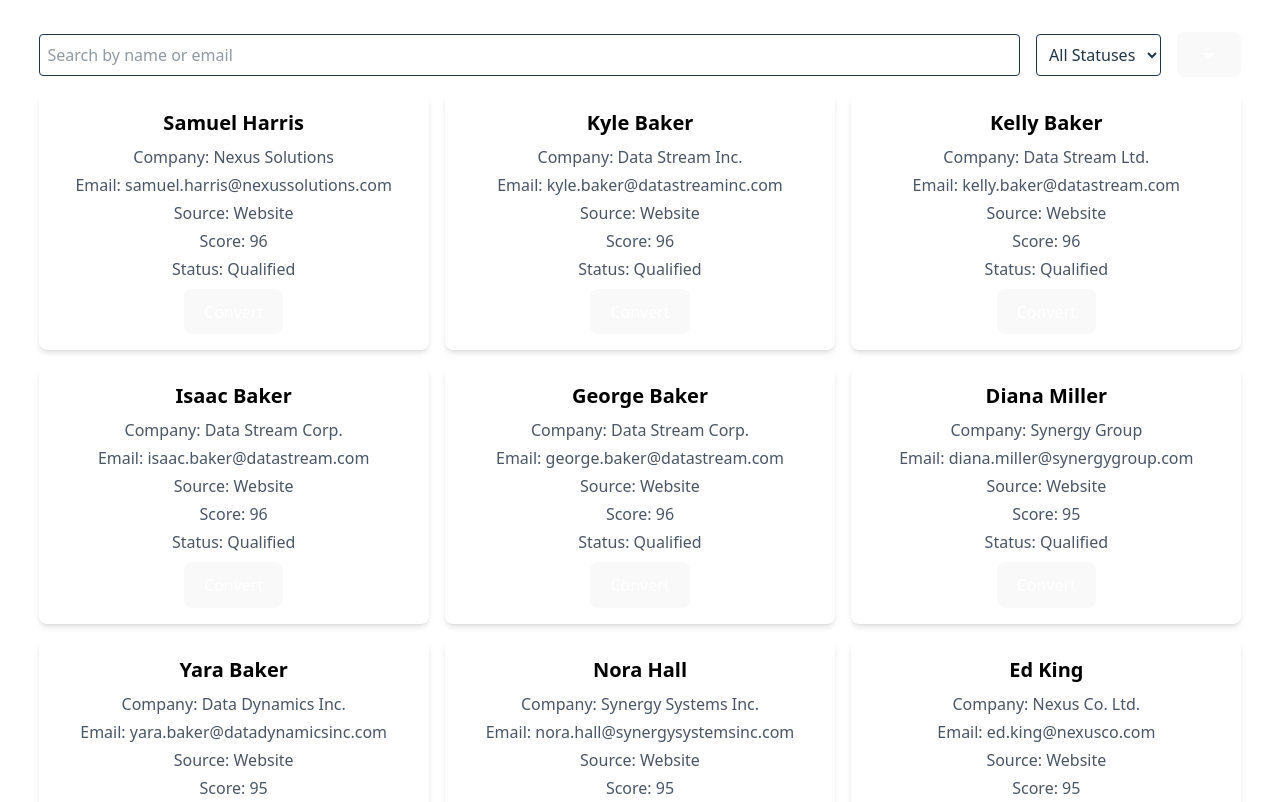
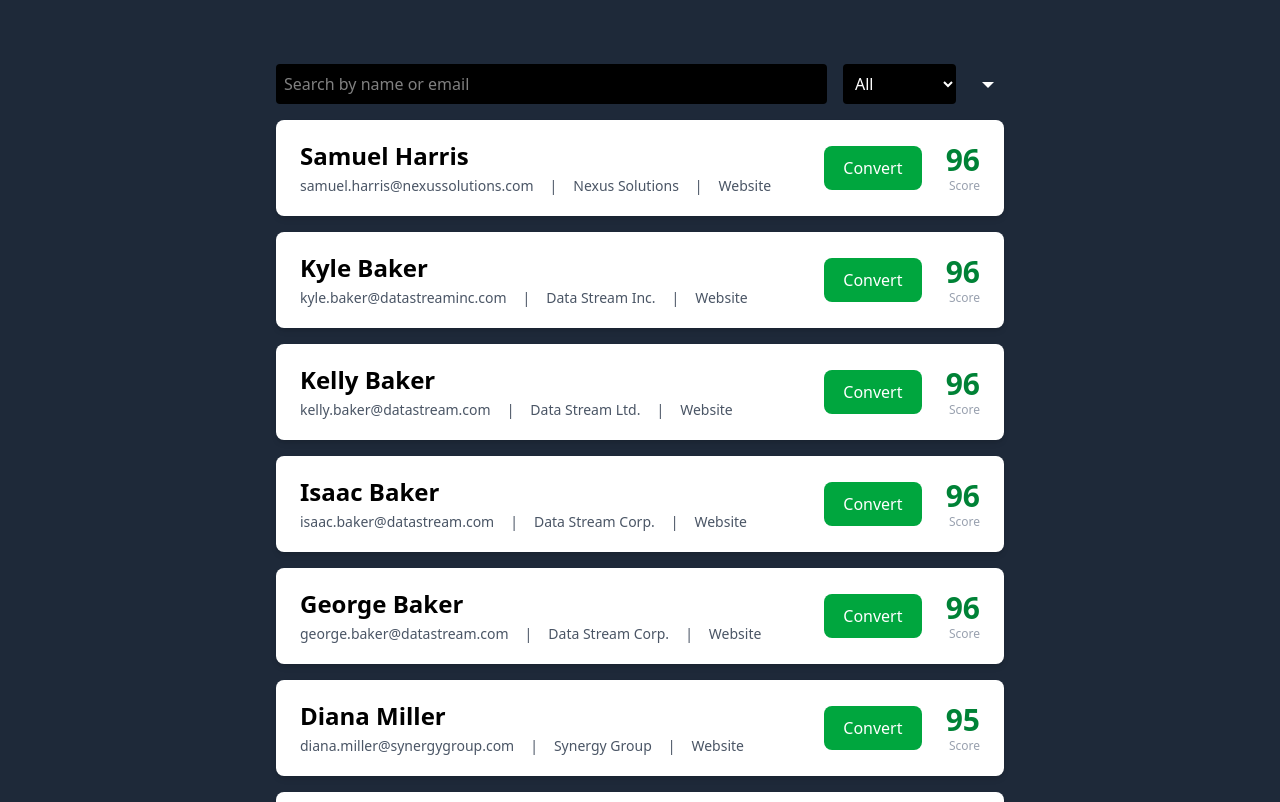
Before and after one commit to vitorhugofs/miniseller, a React (Vite) app: page / in a window 1280 px wide. Shown: the top 802 px of the page. Built offline with nearby package versions, Linux system fonts and the light colour scheme.

Commit message:
feat(style): apply style changes

```diff
--- a/src/App.tsx
+++ b/src/App.tsx
@@ -4,9 +4,11 @@ import LeadsList from './components/LeadsList'
 function App() {
 
   return (
-    <>
-      <LeadsList />
-    </>
+    <div className="min-h-screen bg-gray-800 flex justify-center items-start">
+      <div className="w-full max-w-[760px] sm:min-w-[760px] min-w-[100vw-10%] px-4 py-8">
+        <LeadsList />
+      </div>
+    </div>
   )
 }
 
--- a/src/components/ConvertLead.tsx
+++ b/src/components/ConvertLead.tsx
@@ -13,7 +13,7 @@ export default function ConvertLead({
   leadsWithOpportunities: Lead[];
 }) {
   const [amount, setAmount] = useState('');
-  const [accountName, setAccountName] = useState('');
+  const [accountName, setAccountName] = useState(lead.company);
   const [stage, setStage] = useState('Started');
   const [saved, setSaved] = useState(false);
 
@@ -32,30 +32,30 @@ export default function ConvertLead({
 
   if (saved) {
     return (
-      <div className="p-4">
-        <h3 className="text-lg font-bold mb-4 text-white">Leads with Opportunities</h3>
+      <div className="flex-1">
+        <h3 className="text-lg font-bold mt-4 mb-2 text-white">Leads with Opportunities</h3>
         <table className="min-w-full bg-white rounded shadow">
           <thead>
             <tr>
-              <th className="px-2 py-1 text-gray-700 text-left">Name</th>
-              <th className="px-2 py-1 text-gray-700 text-left">Stage</th>
-              <th className="px-2 py-1 text-gray-700 text-left">Amount</th>
-              <th className="px-2 py-1 text-gray-700 text-left">Account Name</th>
+              <th className="px-2 py-2 text-gray-700 text-left">Name</th>
+              <th className="px-2 py-2 text-gray-700 text-left">Stage</th>
+              <th className="px-2 py-2 text-gray-700 text-left">Amount</th>
+              <th className="px-2 py-2 text-gray-700 text-left">Account Name</th>
             </tr>
           </thead>
           <tbody>
             {leadsWithOpportunities.map((l) => (
               <tr key={l.id}>
-                <td className="px-2 py-1 text-gray-600">{l.name}</td>
-                <td className="px-2 py-1 text-gray-600">{l.Opportunity?.stage}</td>
-                <td className="px-2 py-1 text-gray-600">{l.Opportunity?.amount}</td>
-                <td className="px-2 py-1 text-gray-600">{l.Opportunity?.accountName}</td>
+                <td className="px-2 py-2 text-gray-600">{l.name}</td>
+                <td className="px-2 py-2 text-gray-600">{l.Opportunity?.stage}</td>
+                <td className="px-2 py-2 text-gray-600">{l.Opportunity?.amount}</td>
+                <td className="px-2 py-2 text-gray-600">{l.Opportunity?.accountName}</td>
               </tr>
             ))}
           </tbody>
         </table>
         <button
-          className="mt-4 bg-gray-600 text-white px-4 py-2 rounded hover:bg-gray-700"
+          className="bg-black text-white px-4 py-2 rounded hover:bg-white hover:text-black mt-4"
           onClick={onClose}
         >
           Close
@@ -66,32 +66,33 @@ export default function ConvertLead({
 
   return (
     <form
-      className="p-4"
+      className="flex-1"
       onSubmit={(e) => {
         e.preventDefault();
         handleSave();
       }}
     >
-      <h3 className="text-lg font-bold mb-4 text-white">{lead.name}</h3>
       <label className="block mb-2 text-sm text-gray-300">Amount</label>
       <input
         type="text"
-        className="mb-4 p-2 border rounded w-full text-black"
+        className="mb-4 p-2 bg-black text-white rounded w-full border border-gray-700 focus:outline-none focus:ring-2 focus:ring-white"
         value={amount}
+        placeholder='e.g., "$5000"'
         onChange={(e) => setAmount(e.target.value)}
         required
       />
       <label className="block mb-2 text-sm text-gray-300">Account Name</label>
       <input
         type="text"
-        className="mb-4 p-2 border rounded w-full text-black"
+        className="mb-4 p-2 bg-black text-white rounded w-full border border-gray-700 focus:outline-none focus:ring-2 focus:ring-white"
         value={accountName}
+        placeholder='e.g., "Acme Corp"'
         onChange={(e) => setAccountName(e.target.value)}
         required
       />
       <label className="block mb-2 text-sm text-gray-300">Stage</label>
       <select
-        className="mb-4 p-2 border rounded w-full text-black"
+        className="mb-4 p-2 bg-black text-white rounded w-full border border-gray-700 focus:outline-none focus:ring-2 focus:ring-white"
         value={stage}
         onChange={(e) => setStage(e.target.value)}
       >
@@ -101,13 +102,13 @@ export default function ConvertLead({
       <div className="flex gap-2 mt-4">
         <button
           type="submit"
-          className="bg-blue-600 text-white px-4 py-2 rounded hover:bg-blue-700"
+          className="bg-white text-black px-4 py-2 rounded hover:bg-black hover:text-white"
         >
           Save
         </button>
         <button
           type="button"
-          className="bg-gray-600 text-white px-4 py-2 rounded hover:bg-gray-700"
+          className="bg-black text-white px-4 py-2 rounded hover:bg-white hover:text-black"
           onClick={onClose}
         >
           Close
--- a/src/components/LeadCard.tsx
+++ b/src/components/LeadCard.tsx
@@ -12,22 +12,26 @@ export default function LeadCard({
   const isConverted = !!lead.Opportunity;
   return (
     <div
-      className="bg-white p-4 rounded-lg shadow-md hover:shadow-lg transition-shadow duration-300 cursor-pointer"
+      className={`flex items-center bg-white rounded-lg shadow-md hover:shadow-lg transition-shadow duration-300 cursor-pointer min-h-[96px] relative`}
       onClick={onClick}
     >
-      <h2 className="text-xl font-bold mb-2 text-black">{lead.name}</h2>
-      <p className="text-gray-600 mb-1">Company: {lead.company}</p>
-      <p className="text-gray-600 mb-1">Email: {lead.email}</p>
-      <p className="text-gray-600 mb-1">Source: {lead.source}</p>
-      <p className="text-gray-600 mb-1">Score: {lead.score}</p>
-      <p className="text-gray-600">Status: {lead.status}</p>
-      {isConverted ? (
-        <span className="mt-2 inline-block bg-gray-400 text-white px-3 py-3 rounded-lg cursor-not-allowed">
-          Converted
-        </span>
-      ) : (
+      {isConverted && (
+        <div className="absolute left-0 top-0 h-full w-2 bg-green-500 rounded-l-lg" />
+      )}
+      <div className="flex-1 flex  flex-col pl-6 pr-4 py-4">
+        <h2 className="text-2xl font-bold text-left text-black mb-1">{lead.name}</h2>
+        <div className="flex flex-col text-left sm:flex-row sm:gap-4 text-sm text-gray-600">
+          <span>{lead.email}</span>
+          <span className='sm:block hidden'>|</span>
+          <span>{lead.company}</span>
+          <span className='sm:block hidden'>|</span>
+          <span>{lead.source}</span>
+        </div>
+      </div>
+      <div className="flex items-center gap-6 pr-6">
+        {!isConverted && (
           <button
-          className="mt-2 bg-green-600 text-white px-3 py-1 rounded hover:bg-green-700"
+            className="bg-green-600 text-white px-5 py-2 rounded-lg hover:bg-green-700"
             onClick={(e) => {
               e.stopPropagation();
               onConvert();
@@ -36,6 +40,13 @@ export default function LeadCard({
             Convert
           </button>
         )}
+        <div className="flex flex-col items-end">
+          { lead.score > 90 && <span className="text-3xl font-extrabold text-green-700">{lead.score}</span>}
+          { lead.score <= 90 && lead.score >= 70 && <span className="text-3xl font-extrabold text-yellow-500">{lead.score}</span>}
+          { lead.score < 70 && <span className="text-3xl font-extrabold text-red-500">{lead.score}</span>}
+          <span className="text-xs text-gray-400">Score</span>
+        </div>
+      </div>
     </div>
   );
 }
--- a/src/components/LeadsList.tsx
+++ b/src/components/LeadsList.tsx
@@ -4,6 +4,7 @@ import LeadCard from './LeadCard';
 import type { Lead, Opportunity } from '../interfaces';
 import DialogWrapper from './dialogWrapper';
 import { useEffect, useState } from 'react';
+import { Popover, PopoverButton, PopoverPanel } from '@headlessui/react';
 
 export default function LeadsList() {
   const [leads, setLeads] = useState<Lead[]>([]);
@@ -25,6 +26,8 @@ export default function LeadsList() {
   useEffect(() => {
     setLoading(true);
     setError(null);
+
+    setTimeout(() => {
       try {
         const storedLeads = localStorage.getItem('leadsData');
         if (storedLeads) {
@@ -37,8 +40,10 @@ export default function LeadsList() {
               return response.json();
             })
             .then((data) => {
+              setTimeout(() => {
                 setLeads(data);
                 setLoading(false);
+              }, 1000);
             })
             .catch((err) => {
               setError(err.message);
@@ -49,7 +54,18 @@ export default function LeadsList() {
         setError(err.message);
         setLoading(false);
       }
+    }, 1000);
   }, []);
+
+  useEffect(() => {
+    if (search !== '' || status !== '') {
+      setLoading(true);
+      const timeout = setTimeout(() => {
+        setLoading(false);
+      }, 1000);
+      return () => clearTimeout(timeout);
+    }
+  }, [search, status]);
 
   useEffect(() => {
     if (leads.length > 0) {
@@ -121,23 +137,23 @@ export default function LeadsList() {
         <input
           type="text"
           placeholder="Search by name or email"
-          className="p-2 border rounded w-full"
+          className="p-2 bg-black text-white rounded w-full"
           value={search}
           onChange={(e) => setSearch(e.target.value)}
         />
         <select
-          className="p-2 border rounded"
+          className="bg-black text-white rounded p-2 focus:outline-none focus:ring-2 focus:ring-white"
           value={status}
           onChange={(e) => setStatus(e.target.value)}
         >
-          <option value="">All Statuses</option>
+          <option value="">All</option>
           {statuses.map((s) => (
             <option key={s} value={s}>
               {s}
             </option>
           ))}
         </select>
-        <button
+        <a
           className="p-1 bg-transparent rounded flex items-center"
           onClick={handleSortToggle}
           title={`Sort by score (${sortOrder === 'asc' ? 'Ascending' : 'Descending'})`}
@@ -151,20 +167,25 @@ export default function LeadsList() {
               <path d="M12 16l6-6H6l6 6z" fill="#fff"/>
             </svg>
           )}
-        </button>
+        </a>
       </div>
       {loading && (
-        <div className="flex justify-center items-center py-8">
-          <span className="text-gray-500">Loading leads...</span>
+        <div className="flex flex-col justify-center items-center min-h-[60vh]">
+          <span className="text-gray-400 text-xl">Loading leads...</span>
         </div>
       )}
       {error && (
-        <div className="flex justify-center items-center py-8">
-          <span className="text-red-500">Error: {error}</span>
+        <div className="flex flex-col justify-center items-center min-h-[60vh]">
+          <span className="text-red-400 text-xl">Error: {error}</span>
         </div>
       )}
-      {!loading && !error && (
-        <div className="grid grid-cols-1 gap-4 sm:grid-cols-2 lg:grid-cols-3">
+      {!loading && !error && filteredLeads.length === 0 && (
+        <div className="flex flex-col justify-center items-center min-h-[60vh]">
+          <span className="text-gray-400 text-xl">No leads found.</span>
+        </div>
+      )}
+      {!loading && !error && filteredLeads.length > 0 && (
+        <div className="flex flex-col gap-4 overflow-visible">
           {filteredLeads.map((lead) => (
             <LeadCard
               key={lead.id}
--- a/src/components/dialogWrapper.tsx
+++ b/src/components/dialogWrapper.tsx
@@ -37,14 +37,14 @@ export default function DialogWrapper({ open, onClose, title = "Panel title", ch
                   </button>
                 </div>
               </TransitionChild>
-              <div className="relative flex h-full flex-col overflow-y-auto bg-gray-800 py-6 shadow-xl after:absolute after:inset-y-0 after:left-0 after:w-px after:bg-white/10">
+              <div className="relative flex h-full flex-col overflow-y-auto bg-gray-900 py-6 shadow-xl after:absolute after:inset-y-0 after:left-0 after:w-px after:bg-white/10">
                 <div className="px-4 sm:px-6">
-                  <DialogTitle className="text-base font-semibold text-white">{title}</DialogTitle>
+                    <DialogTitle className="text-base font-semibold text-white">{title}</DialogTitle>
                 </div>
                 <div className="relative mt-6 flex-1 px-4 sm:px-6">
-                  {children}
+                    {children}
                 </div>
-              </div>
+            </div>
             </DialogPanel>
           </div>
         </div>
--- a/src/components/editLead.tsx
+++ b/src/components/editLead.tsx
@@ -44,18 +44,18 @@ export default function EditLead({ lead, onSave, onClose }: EditLeadProps) {
   };
 
   return (
-    <form className="mt-6 flex-1 px-6" onSubmit={e => { e.preventDefault(); handleSave(); }}>
+    <form className="flex-1" onSubmit={e => { e.preventDefault(); handleSave(); }}>
       <label className="block mb-2 text-sm text-gray-300">Email</label>
       <input
         type="email"
-        className="mb-4 p-2 border rounded w-full text-black"
+        className="mb-4 p-2 bg-black text-white rounded w-full border border-gray-700 focus:outline-none focus:ring-2 focus:ring-white"
         value={email}
         onChange={e => setEmail(e.target.value)}
         placeholder="example@domain.com"
       />
       <label className="block mb-2 text-sm text-gray-300">Status</label>
       <select
-        className="mb-4 p-2 border rounded w-full text-black"
+        className="mb-4 p-2 bg-black text-white rounded w-full border border-gray-700 focus:outline-none focus:ring-2 focus:ring-white"
         value={status}
         onChange={e => setStatus(e.target.value as Lead["status"])}
       >
@@ -67,13 +67,13 @@ export default function EditLead({ lead, onSave, onClose }: EditLeadProps) {
       <div className="flex gap-2 mt-4">
         <button
           type="submit"
-          className="bg-blue-600 text-white px-4 py-2 rounded hover:bg-blue-700"
+          className="bg-white text-black px-4 py-2 rounded hover:bg-black hover:text-white"
         >
           Save
         </button>
         <button
           type="button"
-          className="bg-gray-600 text-white px-4 py-2 rounded hover:bg-gray-700"
+          className="bg-black text-white px-4 py-2 rounded hover:bg-white hover:text-black"
           onClick={onClose}
         >
           Cancel
--- a/src/index.css
+++ b/src/index.css
@@ -15,56 +15,24 @@
   -moz-osx-font-smoothing: grayscale;
 }
 
-a {
-  font-weight: 500;
-  color: #646cff;
-  text-decoration: inherit;
-}
-a:hover {
-  color: #535bf2;
-}
-
 body {
   margin: 0;
   display: flex;
   place-items: center;
   min-width: 320px;
   min-height: 100vh;
-}
-
-h1 {
-  font-size: 3.2em;
-  line-height: 1.1;
+  background-color: var(--color-gray-800);
 }
 
 button {
-  border-radius: 8px;
-  border: 1px solid transparent;
   padding: 0.6em 1.2em;
   font-size: 1em;
   font-weight: 500;
   font-family: inherit;
-  background-color: #1a1a1a;
   cursor: pointer;
   transition: border-color 0.25s;
-}
-button:hover {
-  border-color: #646cff;
 }
 button:focus,
 button:focus-visible {
   outline: 4px auto -webkit-focus-ring-color;
 }
-
-@media (prefers-color-scheme: light) {
-  :root {
-    color: #213547;
-    background-color: #ffffff;
-  }
-  a:hover {
-    color: #747bff;
-  }
-  button {
-    background-color: #f9f9f9;
-  }
-}
```
Lines whose indentation alone changed are shown as unchanged.
